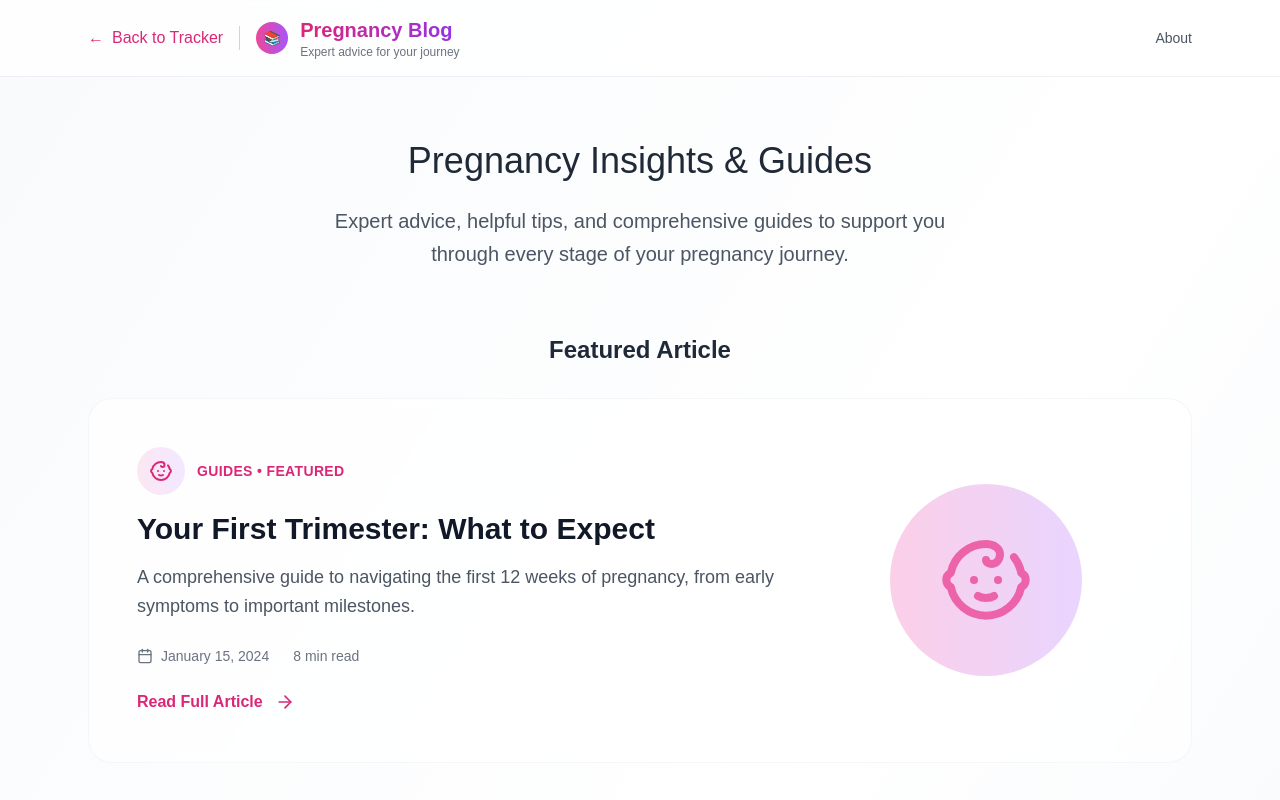
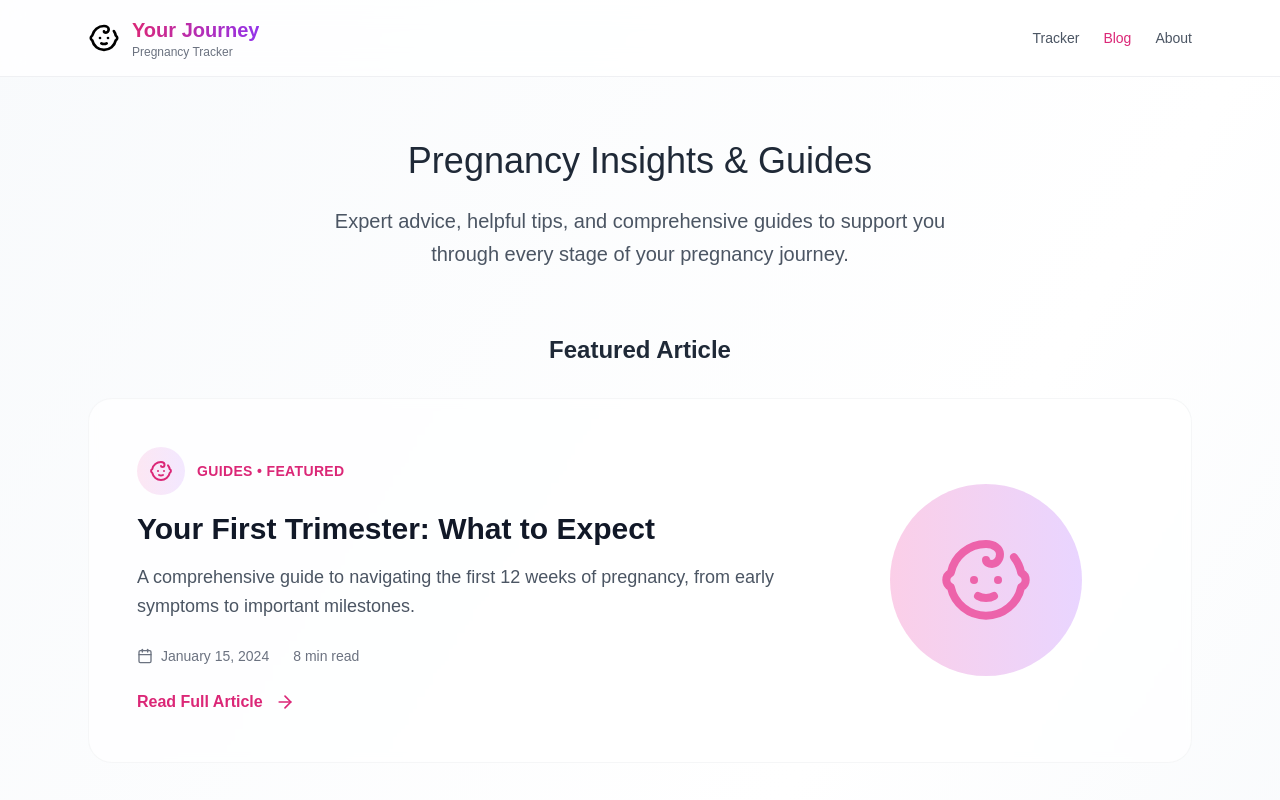
Before and after one commit to whyashthakker/lmp_pregnancy_tracker, a Next.js app: page /blog in a window 1280 px wide. Shown: the top 800 px of the page. Built offline with nearby package versions, Linux system fonts and the light colour scheme; no server answers.

Commit message:
updated design

```diff
--- a/app/about/page.tsx
+++ b/app/about/page.tsx
@@ -1,6 +1,7 @@
 import { Metadata } from 'next';
 import Link from 'next/link';
 import { Heart, Baby, Shield, Users } from 'lucide-react';
+import { Navigation } from '@/components/ui/navigation';
 
 export const metadata: Metadata = {
   title: 'About Us - Pregnancy Tracker',
@@ -10,14 +11,7 @@ export const metadata: Metadata = {
 export default function AboutPage() {
   return (
     <div className="min-h-screen bg-gradient-to-br from-slate-50 via-white to-slate-100">
-      {/* Header */}
-      <div className="bg-white/60 backdrop-blur-md border-b border-gray-100">
-        <div className="max-w-4xl mx-auto px-6 py-6">
-          <Link href="/" className="text-pink-600 hover:text-pink-700 font-medium">
-            ← Back to Tracker
-          </Link>
-        </div>
-      </div>
+      <Navigation />
 
       <div className="max-w-4xl mx-auto px-6 py-16">
         <div className="text-center mb-16">
--- a/app/blog/page.tsx
+++ b/app/blog/page.tsx
@@ -1,6 +1,7 @@
 import { Metadata } from 'next';
 import Link from 'next/link';
 import { Calendar, ArrowRight, Heart, Baby, Sparkles } from 'lucide-react';
+import { Navigation } from '@/components/ui/navigation';
 
 export const metadata: Metadata = {
   title: 'Pregnancy Blog - Tips, Guides & Insights',
@@ -68,35 +69,7 @@ const blogPosts = [
 export default function BlogPage() {
   return (
     <div className="min-h-screen bg-gradient-to-br from-slate-50 via-white to-slate-100">
-      {/* Enhanced Header */}
-      <header className="bg-white/80 backdrop-blur-md border-b border-gray-200/60 sticky top-0 z-50">
-        <div className="max-w-6xl mx-auto px-6 py-4">
-          <div className="flex items-center justify-between">
-            <div className="flex items-center gap-4">
-              <Link href="/" className="text-pink-600 hover:text-pink-700 font-medium flex items-center gap-2 transition-colors">
-                ← <span>Back to Tracker</span>
-              </Link>
-              <div className="hidden sm:block w-px h-6 bg-gray-300"></div>
-              <div className="flex items-center gap-3">
-                <div className="w-8 h-8 rounded-full bg-gradient-to-r from-pink-500 to-purple-500 flex items-center justify-center text-white text-sm font-bold">
-                  📚
-                </div>
-                <div>
-                  <h1 className="text-xl font-semibold bg-gradient-to-r from-pink-600 to-purple-600 bg-clip-text text-transparent">
-                    Pregnancy Blog
-                  </h1>
-                  <p className="text-xs text-gray-500">Expert advice for your journey</p>
-                </div>
-              </div>
-            </div>
-            <nav className="hidden md:flex items-center gap-4">
-              <Link href="/about" className="text-gray-600 hover:text-pink-600 transition-colors text-sm font-medium">
-                About
-              </Link>
-            </nav>
-          </div>
-        </div>
-      </header>
+      <Navigation />
 
       <div className="max-w-6xl mx-auto px-6 py-16">
         {/* Hero Section */}
--- a/components/pregnancy-tracker/enhanced-tracker.tsx
+++ b/components/pregnancy-tracker/enhanced-tracker.tsx
@@ -58,6 +58,7 @@ const EnhancedPregnancyTracker: React.FC = () => {
   const [isEditingDate, setIsEditingDate] = useState(false);
   const [showSymptomForm, setShowSymptomForm] = useState(false);
   const [newSymptom, setNewSymptom] = useState({ name: '', severity: 1, notes: '' });
+  const [calendarMonth, setCalendarMonth] = useState<Date>();
 
   // Derived state
   const lmpDate = pregnancyData.lmpDate ? new Date(pregnancyData.lmpDate) : null;
@@ -76,7 +77,9 @@ const EnhancedPregnancyTracker: React.FC = () => {
         const parsedData = JSON.parse(savedData);
         setPregnancyData(parsedData);
         if (parsedData.lmpDate) {
-          setSelectedDate(new Date(parsedData.lmpDate));
+          const lmpDate = new Date(parsedData.lmpDate);
+          setSelectedDate(lmpDate);
+          setCalendarMonth(lmpDate);
         }
       } catch (error) {
         console.error('Error parsing saved pregnancy data:', error);
@@ -143,21 +146,23 @@ const EnhancedPregnancyTracker: React.FC = () => {
           <div className="flex items-center justify-between">
             <div className="flex items-center gap-4">
               <div className="flex items-center gap-3">
-                <Image src="/baby.svg" alt="Baby Tracker" width={40} height={40} className="rounded-full" />
+                <Image src="/baby.svg" alt="Pregnancy Tracker" width={32} height={32} className="rounded-full" />
                 <div>
-                  <h1 className="text-2xl font-semibold bg-gradient-to-r from-pink-600 to-purple-600 bg-clip-text text-transparent">
+                  <h1 className="text-xl font-semibold bg-gradient-to-r from-pink-600 to-purple-600 bg-clip-text text-transparent">
                     Your Journey
                   </h1>
-                  {lmpDate && (
-                    <p className="text-sm text-gray-500">
+                  {lmpDate ? (
+                    <p className="text-xs text-gray-500">
                       Week {weeksPregnant} • Day {daysRemaining + 1} • {format(new Date(), 'MMM d, yyyy')}
                     </p>
+                  ) : (
+                    <p className="text-xs text-gray-500">Pregnancy Tracker</p>
                   )}
                 </div>
               </div>
             </div>
             <div className="flex items-center gap-4">
-              <nav className="hidden sm:flex items-center gap-6">
+              <nav className="flex items-center gap-6">
                 <Link href="/blog" className="text-gray-600 hover:text-pink-600 transition-colors text-sm font-medium">
                   Blog
                 </Link>
@@ -206,7 +211,10 @@ const EnhancedPregnancyTracker: React.FC = () => {
                     selected={selectedDate}
                     onSelect={handleDateSelect}
                     disabled={(date) => date > new Date() || date < new Date("1900-01-01")}
-                    initialFocus
+                    month={calendarMonth}
+                    onMonthChange={setCalendarMonth}
+                    defaultMonth={selectedDate || calendarMonth}
+                    fixedWeeks
                   />
                 </PopoverContent>
               </Popover>
@@ -227,15 +235,15 @@ const EnhancedPregnancyTracker: React.FC = () => {
           <>
             {/* Quick Info Bar */}
             <section className="mb-8 p-4 rounded-xl bg-white/60 backdrop-blur-sm border border-gray-100/60">
-              <div className="flex items-center justify-between">
-                <div className="flex items-center gap-6">
+              <div className="flex flex-col sm:flex-row sm:items-center sm:justify-between gap-4">
+                <div className="grid grid-cols-1 sm:grid-cols-3 gap-3 sm:gap-6 flex-1 min-w-0">
                   <div className="text-sm">
                     <span className="text-gray-500">Started:</span>
-                    <span className="font-medium ml-2">{format(lmpDate, "MMM d, yyyy")}</span>
+                    <span className="font-medium ml-2 break-words">{format(lmpDate, "MMM d, yyyy")}</span>
                   </div>
                   <div className="text-sm">
                     <span className="text-gray-500">Due:</span>
-                    <span className="font-medium ml-2">{dueDate ? format(dueDate, "MMM d, yyyy") : "Unknown"}</span>
+                    <span className="font-medium ml-2 break-words">{dueDate ? format(dueDate, "MMM d, yyyy") : "Unknown"}</span>
                   </div>
                   <div className="text-sm">
                     <span className="text-gray-500">Progress:</span>
@@ -246,7 +254,7 @@ const EnhancedPregnancyTracker: React.FC = () => {
                   variant="ghost"
                   size="sm"
                   onClick={() => setIsEditingDate(true)}
-                  className="text-gray-500 hover:text-gray-700 text-xs"
+                  className="text-gray-500 hover:text-gray-700 text-xs shrink-0 self-start sm:self-center"
                 >
                   <Edit3 className="w-3 h-3 mr-1" />
                   Edit
--- a/components/pregnancy-tracker/minimal-tracker.tsx
+++ b/components/pregnancy-tracker/minimal-tracker.tsx
@@ -4,6 +4,7 @@ import React, { useState, useEffect } from 'react';
 import { v4 as uuidv4 } from 'uuid';
 import { format } from 'date-fns';
 import Link from 'next/link';
+import Image from 'next/image';
 import { Calendar } from "@/components/ui/calendar";
 import { Button } from "@/components/ui/button";
 import { Input } from "@/components/ui/input";
@@ -52,6 +53,7 @@ const MinimalPregnancyTracker: React.FC = () => {
   const [isEditingDate, setIsEditingDate] = useState(false);
   const [showSymptomForm, setShowSymptomForm] = useState(false);
   const [newSymptom, setNewSymptom] = useState({ name: '', severity: 1, notes: '' });
+  const [calendarMonth, setCalendarMonth] = useState<Date>();
 
   // Derived state
   const lmpDate = pregnancyData.lmpDate ? new Date(pregnancyData.lmpDate) : null;
@@ -70,7 +72,9 @@ const MinimalPregnancyTracker: React.FC = () => {
         const parsedData = JSON.parse(savedData);
         setPregnancyData(parsedData);
         if (parsedData.lmpDate) {
-          setSelectedDate(new Date(parsedData.lmpDate));
+          const lmpDate = new Date(parsedData.lmpDate);
+          setSelectedDate(lmpDate);
+          setCalendarMonth(lmpDate);
         }
       } catch (error) {
         console.error('Error parsing saved pregnancy data:', error);
@@ -126,15 +130,20 @@ const MinimalPregnancyTracker: React.FC = () => {
       <div className="bg-white/60 backdrop-blur-md border-b border-gray-100">
         <div className="max-w-4xl mx-auto px-6 py-6">
           <div className="flex items-center justify-between">
+            <div className="flex items-center gap-3">
+              <Image src="/baby.svg" alt="Pregnancy Tracker" width={32} height={32} className="rounded-full" />
               <div>
-              <h1 className="text-3xl font-light text-gray-800">
+                <h1 className="text-2xl font-light text-gray-800">
                   Your Journey
                 </h1>
-              {lmpDate && (
-                <p className="text-gray-500 mt-1">
+                {lmpDate ? (
+                  <p className="text-gray-500 text-sm">
                     Week {weeksPregnant} • {format(new Date(), 'MMMM d, yyyy')}
                   </p>
+                ) : (
+                  <p className="text-gray-500 text-sm">Pregnancy Tracker</p>
                 )}
+              </div>
             </div>
             <div className="flex items-center gap-6">
               <nav className="hidden sm:flex items-center gap-6">
@@ -183,7 +192,10 @@ const MinimalPregnancyTracker: React.FC = () => {
                     selected={selectedDate}
                     onSelect={handleDateSelect}
                     disabled={(date) => date > new Date() || date < new Date("1900-01-01")}
-                    initialFocus
+                    month={calendarMonth}
+                    onMonthChange={setCalendarMonth}
+                    defaultMonth={selectedDate || calendarMonth}
+                    fixedWeeks
                   />
                 </PopoverContent>
               </Popover>
@@ -200,8 +212,9 @@ const MinimalPregnancyTracker: React.FC = () => {
               )}
             </div>
           ) : (
-            <div className="flex items-center justify-between py-8 border-b border-gray-100">
-              <div>
+            <div className="py-8 border-b border-gray-100">
+              <div className="flex flex-col sm:flex-row sm:items-center sm:justify-between gap-4">
+                <div className="flex-1 min-w-0">
                   <p className="text-sm text-gray-500 uppercase tracking-wide">Last Period Started</p>
                   <p className="text-xl font-light text-gray-800">{format(lmpDate, "MMMM d, yyyy")}</p>
                   <p className="text-sm text-gray-500 mt-1">Due date: {dueDate ? format(dueDate, "MMMM d, yyyy") : "Unknown"}</p>
@@ -210,11 +223,13 @@ const MinimalPregnancyTracker: React.FC = () => {
                   variant="ghost"
                   size="sm"
                   onClick={() => setIsEditingDate(true)}
-                className="text-gray-500 hover:text-gray-700"
+                  className="text-gray-500 hover:text-gray-700 shrink-0 self-start sm:self-center"
                 >
                   <Edit3 className="w-4 h-4 mr-2" />
-                Edit Date
+                  <span className="hidden sm:inline">Edit Date</span>
+                  <span className="sm:hidden">Edit</span>
                 </Button>
+              </div>
             </div>
           )}
         </div>
--- /dev/null
+++ b/components/ui/navigation.tsx
@@ -0,0 +1,79 @@
+"use client";
+
+import Link from 'next/link';
+import Image from 'next/image';
+import { usePathname } from 'next/navigation';
+import { cn } from '@/lib/utils';
+
+interface NavigationProps {
+  className?: string;
+}
+
+export function Navigation({ className }: NavigationProps) {
+  const pathname = usePathname();
+
+  const isActive = (path: string) => {
+    if (path === '/') {
+      return pathname === '/';
+    }
+    return pathname.startsWith(path);
+  };
+
+  return (
+    <header className={cn("bg-white/80 backdrop-blur-md border-b border-gray-200/60 sticky top-0 z-50", className)}>
+      <div className="max-w-6xl mx-auto px-6 py-4">
+        <div className="flex items-center justify-between">
+          <div className="flex items-center gap-6">
+            <Link href="/" className="flex items-center gap-3 hover:opacity-90 transition-opacity">
+              <Image
+                src="/baby.svg"
+                alt="Pregnancy Tracker"
+                width={32}
+                height={32}
+                className="rounded-full"
+              />
+              <div>
+                <h1 className="text-xl font-semibold bg-gradient-to-r from-pink-600 to-purple-600 bg-clip-text text-transparent">
+                  Your Journey
+                </h1>
+                <p className="text-xs text-gray-500 hidden sm:block">Pregnancy Tracker</p>
+              </div>
+            </Link>
+          </div>
+
+          <nav className="flex items-center gap-6">
+            <Link
+              href="/"
+              className={cn(
+                "text-sm font-medium transition-colors hover:text-pink-600",
+                isActive('/') && !isActive('/blog') && !isActive('/about')
+                  ? "text-pink-600"
+                  : "text-gray-600"
+              )}
+            >
+              Tracker
+            </Link>
+            <Link
+              href="/blog"
+              className={cn(
+                "text-sm font-medium transition-colors hover:text-pink-600",
+                isActive('/blog') ? "text-pink-600" : "text-gray-600"
+              )}
+            >
+              Blog
+            </Link>
+            <Link
+              href="/about"
+              className={cn(
+                "text-sm font-medium transition-colors hover:text-pink-600",
+                isActive('/about') ? "text-pink-600" : "text-gray-600"
+              )}
+            >
+              About
+            </Link>
+          </nav>
+        </div>
+      </div>
+    </header>
+  );
+}
```
Lines whose indentation alone changed are shown as unchanged.
